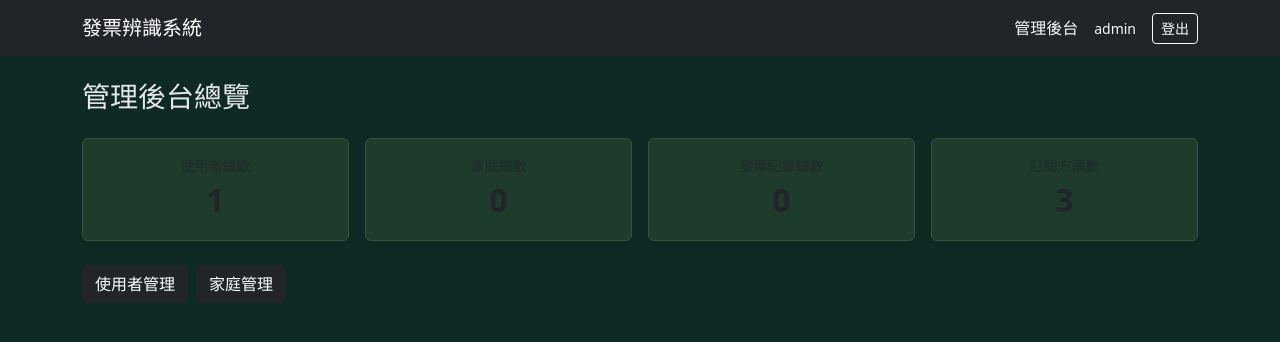
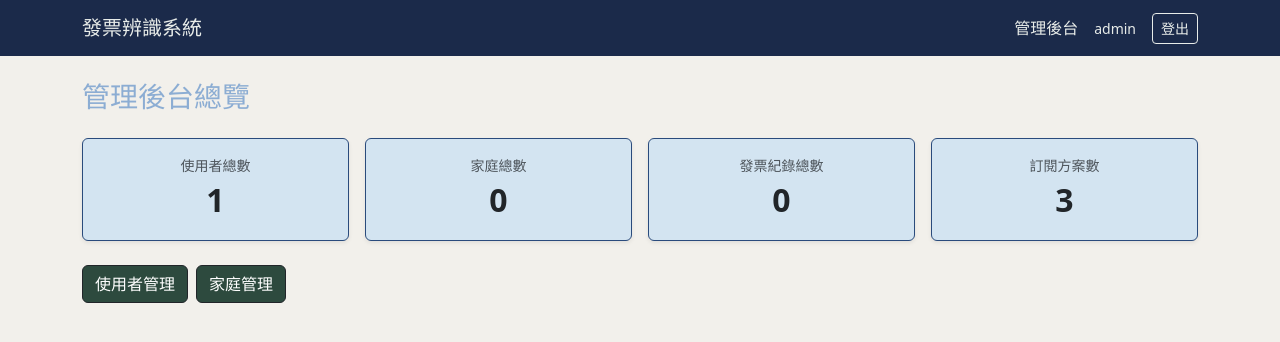
Before and after one commit to Mituteruhsu/Flask_Project, a Flask app: page /dashboard/admin in a window 1280 px wide. Shown: the top 342 px of the page. Run offline with Flask 3, Linux system fonts and the light colour scheme; a user stored in the database is signed in; some libraries are stand-ins or nearby versions.

Commit message:
Update css/ templates/

```diff
--- a/static/css/style.css
+++ b/static/css/style.css
@@ -2,19 +2,52 @@
 
 /* 深色主題 */
 body {
-    background-color: #0f2a24;
-    color: #e5e7eb;
+    background-color: #F2F0EB;
+    color: #8CADD3;
 }
+
+/* base.html */
+.navbar {
+    background-color: #1B2A4A;
+}
+
+/* 設定導覽列中所有連結與文字的顏色 */
+.navbar .navbar-brand,
+.navbar a,
+.navbar span {
+    color: #E8ECE9;
+}
+
+/* 設定按鈕的邊框與文字顏色，並處理滑鼠懸停效果 */
+.navbar .btn-outline-light {
+    color: #E8ECE9;
+    border-color: #E8ECE9;
+}
+
+.navbar .btn-outline-light:hover {
+    color: #1B2A4A; /* 滑鼠懸停時文字變深色，利於閱讀 */
+    background-color: #E8ECE9;
+}
+
 
 /* 卡片深色主題 */
 .card {
-    background-color: #1e3b2b;
-    border-color: #33553d;
+    background-color: #D3E4F1;
+    border-color: #2A4B7C;
 }
 
 .card-header {
     background-color: #0f2a1b;
     border-bottom-color: #335541;
+}
+
+#admin-users-btn {
+     background-color: #2D4A3E;
+}
+
+#admin-users-btn:hover {
+    color: #E8ECE9; /* 滑鼠懸停時文字變深色，利於閱讀 */
+    background-color: #5A7D6C;
 }
 
 /* 讓相機預覽即時顯示黑白 */
--- a/templates/base.html
+++ b/templates/base.html
@@ -15,15 +15,15 @@
     {% block extra_css %}{% endblock %}
 </head>
 <body>
-    <nav class="navbar navbar-dark bg-dark">
+    <nav class="navbar">
         <div class="container">
             <a class="navbar-brand" href="{{ url_for('upload_view') }}">發票辨識系統</a>
             <div class="d-flex align-items-center gap-3">
                 {% if current_user.is_authenticated %}
-                    <a class="text-light text-decoration-none" href="{{ url_for('dashboard.index') }}">
+                    <a class="text-decoration-none" href="{{ url_for('dashboard.index') }}">
                         {% if current_user.role == 'admin' %}管理後台{% else %}我的 Dashboard{% endif %}
                     </a>
-                    <span class="text-light small">{{ current_user.username }}</span>
+                    <span class="small">{{ current_user.username }}</span>
                     <a class="btn btn-outline-light btn-sm" href="{{ url_for('auth.logout') }}">登出</a>
                 {% else %}
                     <a class="btn btn-outline-light btn-sm" href="{{ url_for('auth.login') }}">登入</a>
--- a/templates/dashboard/admin/index.html
+++ b/templates/dashboard/admin/index.html
@@ -40,7 +40,7 @@
 </div>
 
 <div class="d-flex gap-2">
-    <a href="{{ url_for('dashboard.admin_users') }}" class="btn btn-dark">使用者管理</a>
-    <a href="{{ url_for('dashboard.admin_families') }}" class="btn btn-dark">家庭管理</a>
+    <a href="{{ url_for('dashboard.admin_users') }}" class="btn btn-dark" id="admin-users-btn">使用者管理</a>
+    <a href="{{ url_for('dashboard.admin_families') }}" class="btn btn-dark" id="admin-users-btn">家庭管理</a>
 </div>
 {% endblock %}
```
